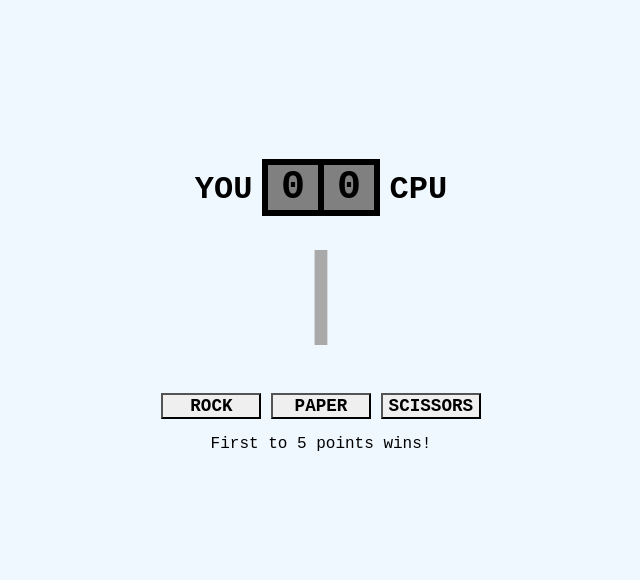
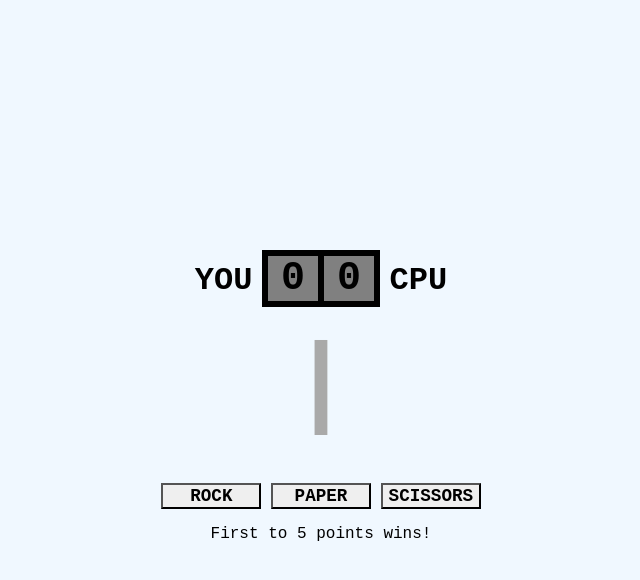
Before and after one commit to marybcheung/rock-paper-scissors, a plain HTML site: page index.html in a window 1280 px wide. Shown: the whole page, without its empty margins (319-959 px from the left). Drawn offline with Linux system fonts and the light colour scheme.

Commit message:
Centered body in html

```diff
--- a/style.css
+++ b/style.css
@@ -1,11 +1,19 @@
+html, body {
+    height: 100%;
+}
+
+html {
+    display: table;
+    margin: auto;
+}
+
 body {
     font-family: 'Courier New', Courier, monospace;
     text-align: center;
     background-color: aliceblue;
-}
-
-.scoreboard {
-    margin-top: 150px;
+    display: table-cell;
+    vertical-align: middle;
+    width: 100%;
 }
 
 h1, .score {
```
